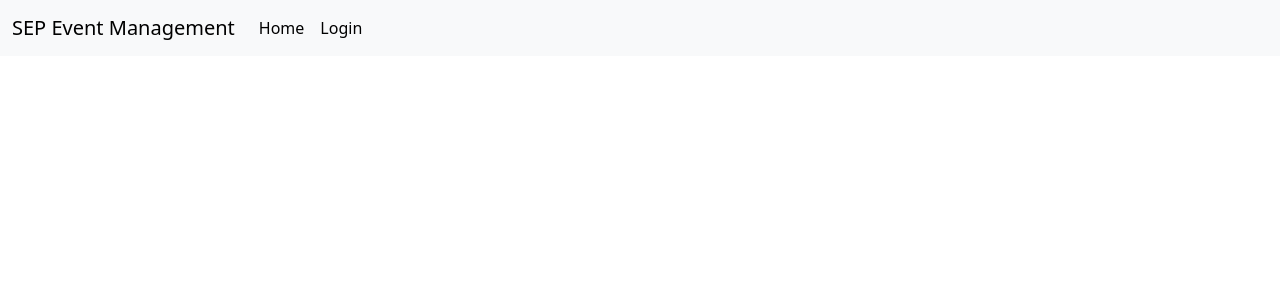
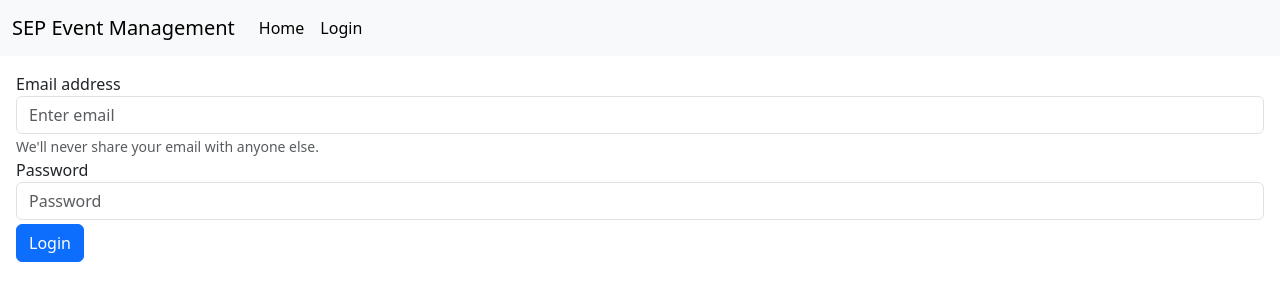
Before and after one commit to chinadupaya/sep-modern-methods, a Next.js app in the folder sep-frontend/: page / in a window 1280 px wide. Shown: the top 300 px of the page. Built offline with nearby package versions, Linux system fonts and the light colour scheme.

Commit message:
connect login between front and backend

```diff
--- a/sep-frontend/package.json
+++ b/sep-frontend/package.json
@@ -13,5 +13,10 @@
     "next": "14.2.14",
     "react": "^18",
     "react-dom": "^18"
+  },
+  "devDependencies": {
+    "@types/node": "22.7.5",
+    "@types/react": "18.3.11",
+    "typescript": "5.6.3"
   }
 }
--- /dev/null
+++ b/sep-frontend/src/app/actions/login.ts
@@ -0,0 +1,26 @@
+'use server'
+
+import { cookies } from 'next/headers'
+import { NextResponse } from 'next/server';
+export async function login(formData) {
+  const email = formData.get('email');
+  const password = formData.get('password');
+
+const response = await fetch(`http://localhost:3000/login`, {
+    method: 'POST',
+    headers: {
+        'Content-Type': 'application/json',
+    },
+    body: JSON.stringify({ email, password }),
+    });
+const result = await response.json();
+if (result.error) {
+    // let resultError = NextResponse.json({ error: result.error, status: result.error.status });
+    // return resultError
+    // return { error: result.error, status: result.error.status };
+    throw new Error('failed to login')
+}
+cookies().delete('user'),
+cookies().set('user', JSON.stringify(result))
+return result;
+}
--- /dev/null
+++ b/sep-frontend/src/app/components/LoginButton.js
@@ -0,0 +1,13 @@
+'use client'
+
+import { useFormStatus } from 'react-dom'
+
+export function LoginButton() {
+  const { pending } = useFormStatus();
+
+  return (
+    <button type="submit" aria-disabled={pending} className="btn btn-primary mt-1">
+      Login
+    </button>
+  )
+}
--- /dev/null
+++ b/sep-frontend/src/app/components/LoginComponent.js
@@ -0,0 +1,26 @@
+
+import { login } from '@/app/actions/login'
+import { LoginButton } from './LoginButton'
+
+export default async function LoginComponent(props) {
+  return(
+    <form className="p-3" action={login}>
+        <div className="form-group">
+          <label htmlFor="exampleInputEmail1">Email address</label>
+          <input type="email" className="form-control"
+            id="exampleInputEmail1" aria-describedby="emailHelp"
+            placeholder="Enter email"
+            name="email" />
+          <small id="emailHelp" className="form-text text-muted">We'll never share your email with anyone else.</small>
+        </div>
+        <div className="form-group">
+          <label htmlFor="exampleInputPassword1">Password</label>
+          <input type="password" className="form-control"
+            id="exampleInputPassword1"
+            placeholder="Password"
+            name="password"/>
+        </div>
+        <LoginButton/>
+      </form>
+  )
+}
--- a/sep-frontend/src/app/page.js
+++ b/sep-frontend/src/app/page.js
@@ -1,5 +1,6 @@
 import Image from "next/image";
 import styles from "./page.module.css";
+import LoginComponent from "@/app/components/LoginComponent";
 
 export default function Home() {
   return (
@@ -37,7 +38,7 @@ export default function Home() {
           </div>
         </div>
       </nav>
-
+      <LoginComponent />
     </div>
   );
 }
```
Also changed, not shown: sep-frontend/src/app/login/LoginComponent.js (deleted, +0 -16 lines), sep-frontend/tsconfig.json (added, +34 -0 lines), 2 other files (tests, documents, lock files or other folders).
